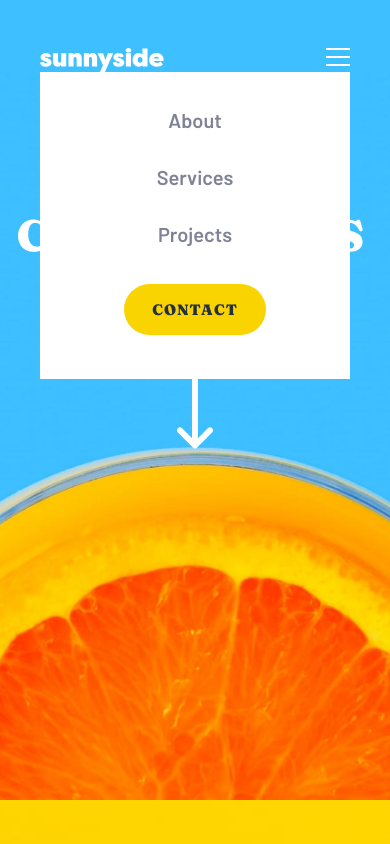
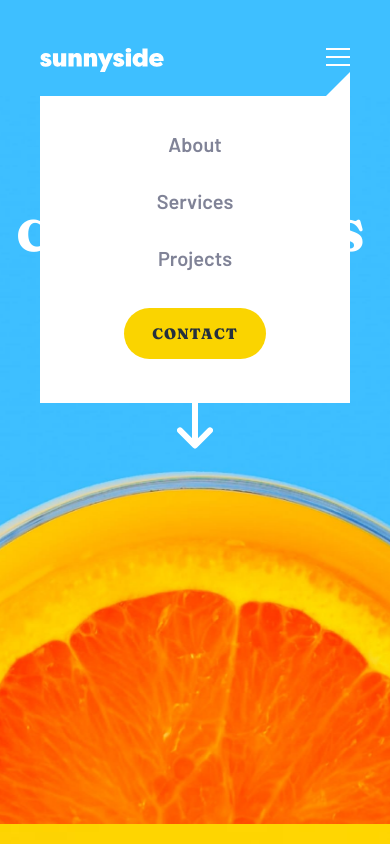
Before and after one commit to JakubM-I/agency-landing-page, a React (Vite) app: page / in a window 390 px wide. Both pictures are taken after a click on the button 338 px from the left and 57 px from the top of the page. Shown: the top 844 px of the page. Built offline with nearby package versions, Linux system fonts and the light colour scheme.

Commit message:
Add triangle pointer to mobile menu

```diff
--- a/src/components/MobileMenu/index.tsx
+++ b/src/components/MobileMenu/index.tsx
@@ -1,6 +1,8 @@
 const MobileMenu: React.FC  = () => {
     return (
-        <div className="absolute left-0 right-0 w-[calc(100%-48px)] sx:w-[calc(100%-80px)] mx-auto z-5">
+        <>
+        <div className="mobile-menu-path bg-white h-[24px] w-[24px] ms-auto me-0"></div>
+            <div className="absolute left-0 right-0 w-[calc(100%-48px)] sx:w-[calc(100%-80px)] mx-auto z-5">
             <ul className="flex flex-col gap-8 bg-white pt-9 pb-10 list-none text-grey-550 text-preset-9 items-center justify-center">
                     <li><a href="#" className="">About</a></li>
                     <li><a href="#" className="">Services</a></li>
@@ -9,6 +11,8 @@ const MobileMenu: React.FC  = () => {
                         <a href="#" className=" bg-yellow-500 border-none rounded-[28px] px-7 py-4 transitions-menu hover:bg-[#f7f7f740] text-preset-8 uppercase text-grey-950 ">Contact</a></li>
                 </ul>
         </div>
+        </>
+
     )
 };
 
--- a/src/index.css
+++ b/src/index.css
@@ -208,6 +208,11 @@
         background: var( --color-red-400);
     }
 
+    .mobile-menu-path{
+        clip-path: polygon(50% 50%, 100% 0%, 100% 100%, 0% 100%);
+background-color: #ffffff;
+    }
+
 
 
 }
```
